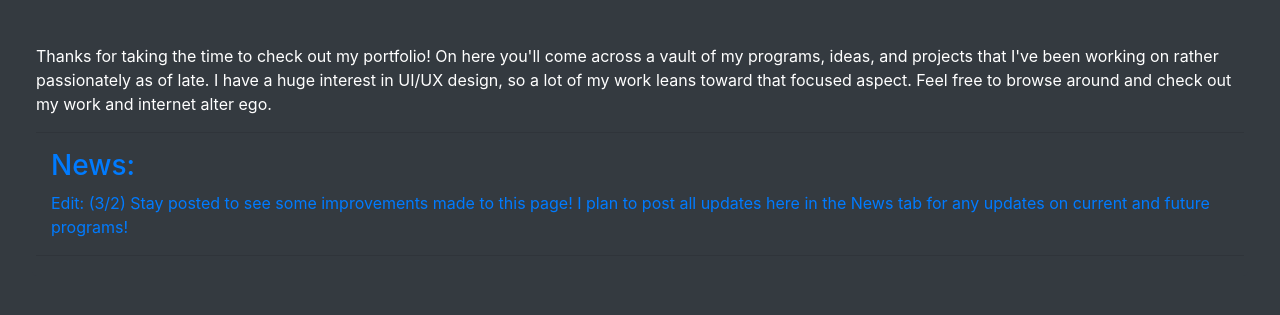
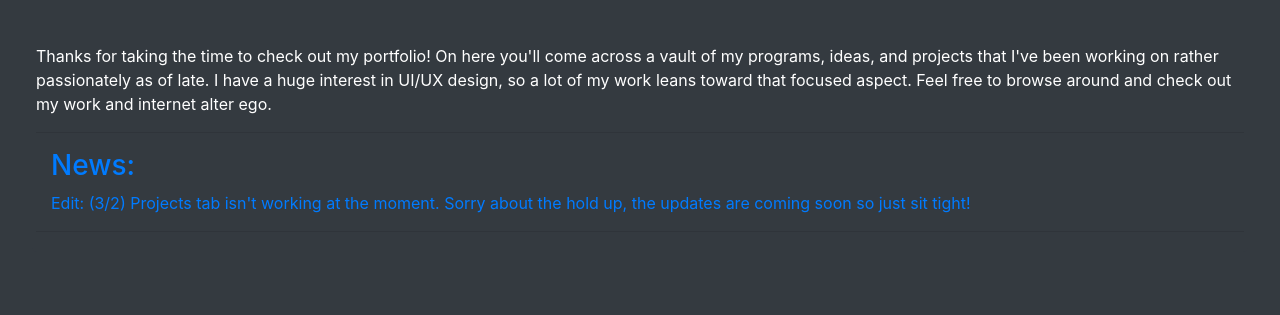
Before and after one commit to thekevnhoang/portfolio, a plain HTML site: page index.html in a window 1280 px wide. Shown: the part 188-503 px from the top of the page. Drawn offline with nearby package versions, Linux system fonts and the light colour scheme.

Commit message:
updated repository

```diff
--- a/index.html
+++ b/index.html
@@ -43,7 +43,8 @@
     <aside id="sidebar" class='text-primary'>
         <div class='container-fluid'>
             <h3> News: </h3>
-            <p> Edit: (3/2) Stay posted to see some improvements made to this page! I plan to post all updates here in the News tab for any updates on current and future programs! </p>
+            <p> Edit: (3/2) Projects tab isn't working at the moment. Sorry about the hold up,
+            the updates are coming soon so just sit tight!
         </div>
 	</aside>
 <hr>
```
